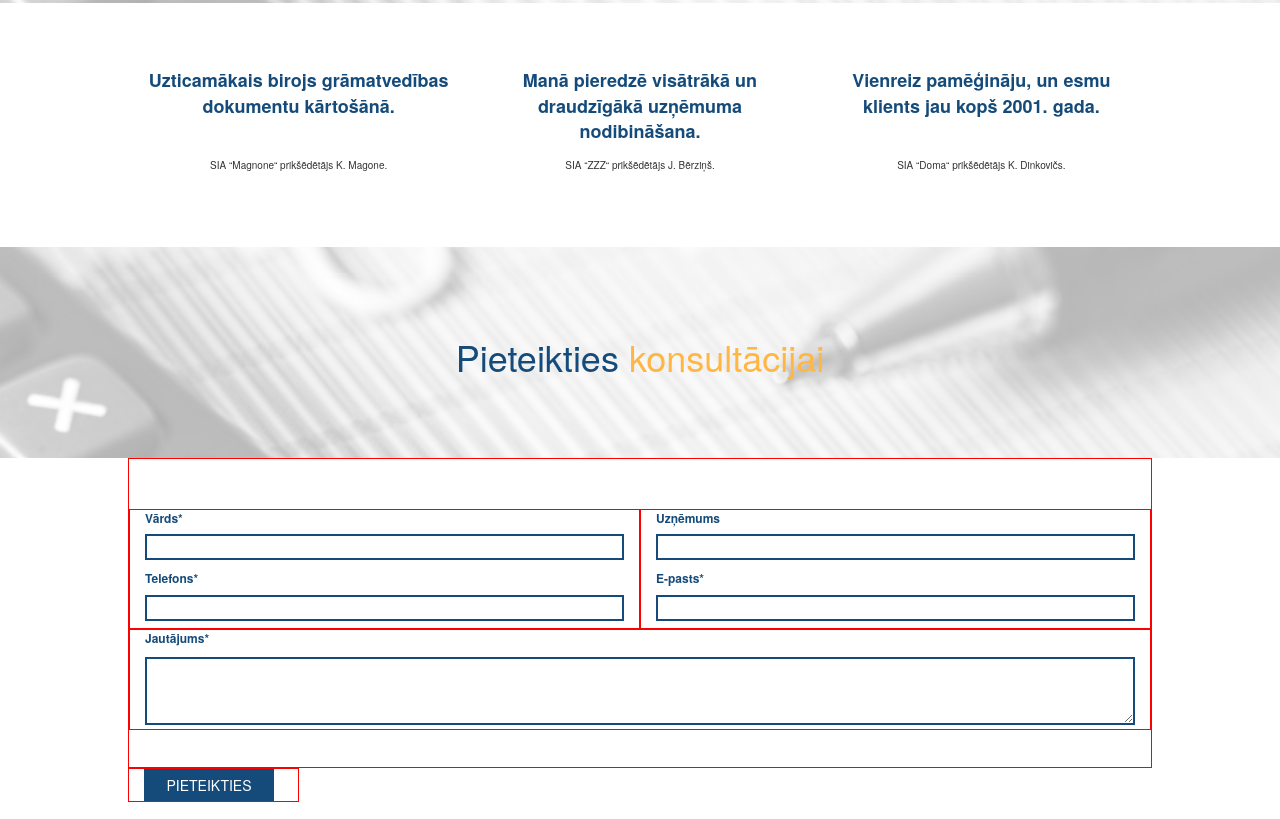
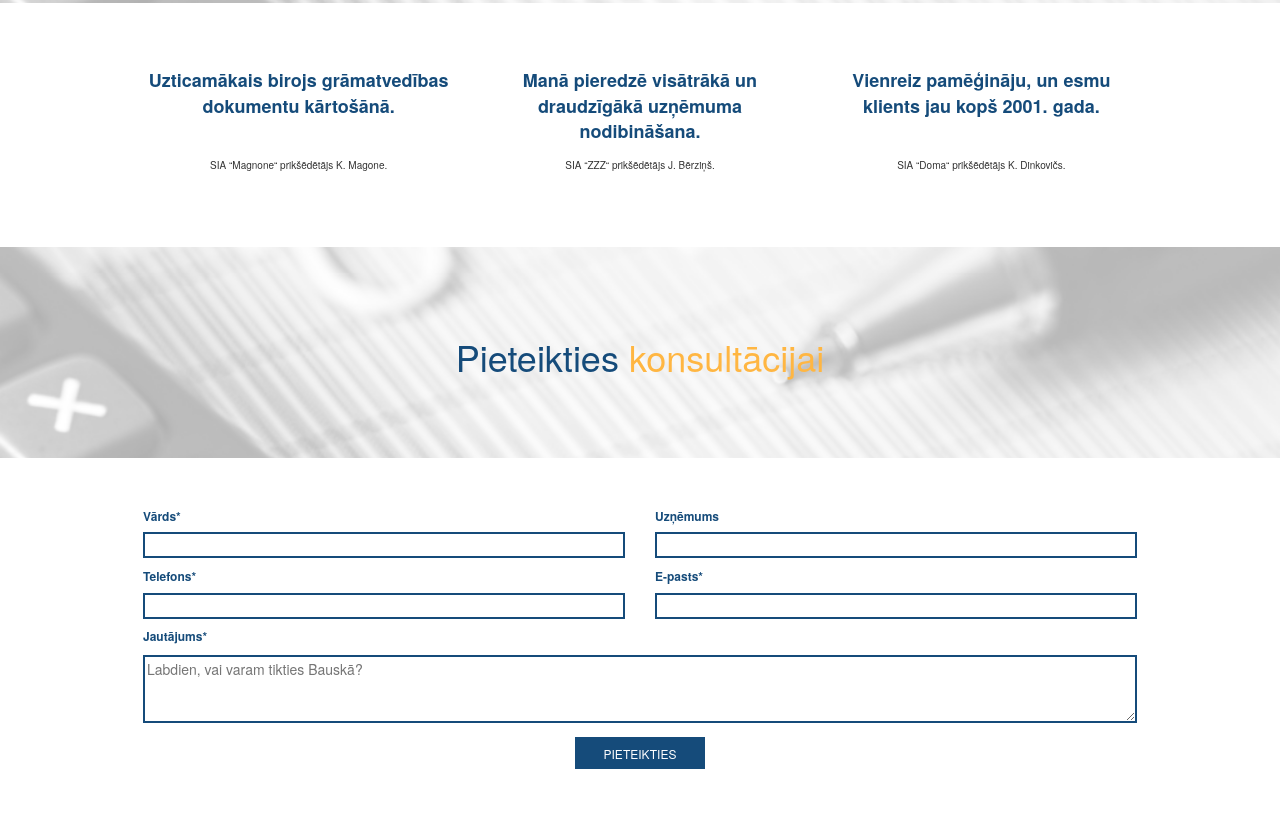
Before and after one commit to bambovijs/e-gramatvediba, a plain HTML site: page index.html in a window 1280 px wide. Shown: the part 1130-1949 px from the top of the page. Drawn offline with nearby package versions, Linux system fonts and the light colour scheme; a web font is replaced by a local one.

Commit message:
complete web design for desctop

```diff
--- a/css/style.css
+++ b/css/style.css
@@ -164,8 +164,8 @@ header {
 /* FOOTER
 -------------------------*/
 .inputs {
-  height: 310px;
-  border: 1px solid red;
+  margin-top: 50px;
+  margin-bottom: 50px;
 }
 
 .inputs p {
@@ -175,7 +175,6 @@ header {
 }
 
 .inputs .col-sm-6 {
-  margin-top: 50px;
   height: 120px;
 }
 
@@ -199,30 +198,23 @@ textarea {
   max-width: 100%;
   min-height: 50px;
   border: 2px solid #154b7a;
+  margin-bottom: 10px
 }
 
 textarea:active, textarea:hover, textarea:focus {
   border: 2px solid #ffb642;
 }
 
-form .col-sm-2 {
-  margin-top: 10px;
-  margin: 110px;
-}
-
 button {
+  display: block;
+  margin: 0 auto;
   text-align: center;
   height: 32px;
   width: 130px;
+  color: white;
+  font-size: 12px;
   background-color: #154b7a;
-  color: white;
   border: 1px solid #154b7a;
-}
-
-button a {
-  font-size: 12px;
-  color: white;
-  text-decoration: none;
 }
 
 .button:hover, .button:active, .button:focus {
--- a/index.html
+++ b/index.html
@@ -94,28 +94,26 @@
       </div>
     </main>
     <footer>
-      <div class="container">
-        <form class="inputs clearfix">
-          <div class="col-sm-6 border">
+      <div class="container clearfix">
+        <form class="inputs">
+          <div class="col-sm-6">
             <p class="text">Vārds*</p>
             <input type="text" name="firstname" value=""><br>
             <p class="text">Telefons*</p>
             <input type="tel" name="phone-number" value=""><br>
           </div>
-          <div class="col-sm-6 border">
+          <div class="col-sm-6">
             <p class="text">Uzņēmums</p>
             <input type="text" name="organization" value=""><br>
             <p class="text">E-pasts*</p>
             <input type="email" name="email" value=""><br>
           </div>
-          <div class="col-sm-12 border">
+          <div class="col-sm-12">
             <p class="text">Jautājums*</p>
-            <textarea type="text" name="question" cols="40" rows="3" value="Labdien, vai varam tikties Bauskā?"></textarea><br>
+            <textarea type="text" name="question" cols="40" rows="3" placeholder="Labdien, vai varam tikties Bauskā?"></textarea><br>
           </div>
+          <button href="#" class="uppercase">pieteikties</button>
         </form>
-        <div class="col-sm-2 border">
-            <button href="#" class="uppercase">pieteikties</button>
-        </div>
       </div>
     </footer>
 
```
